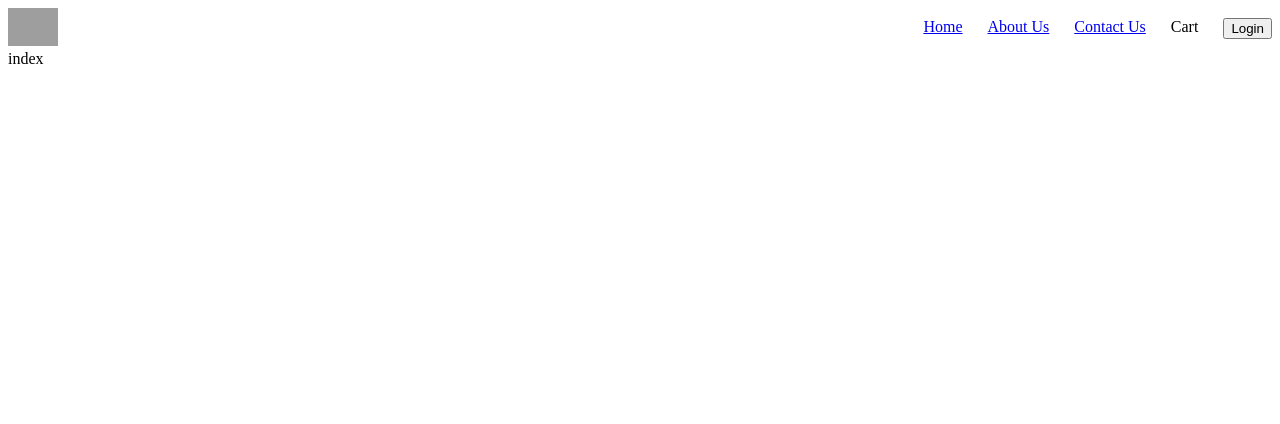
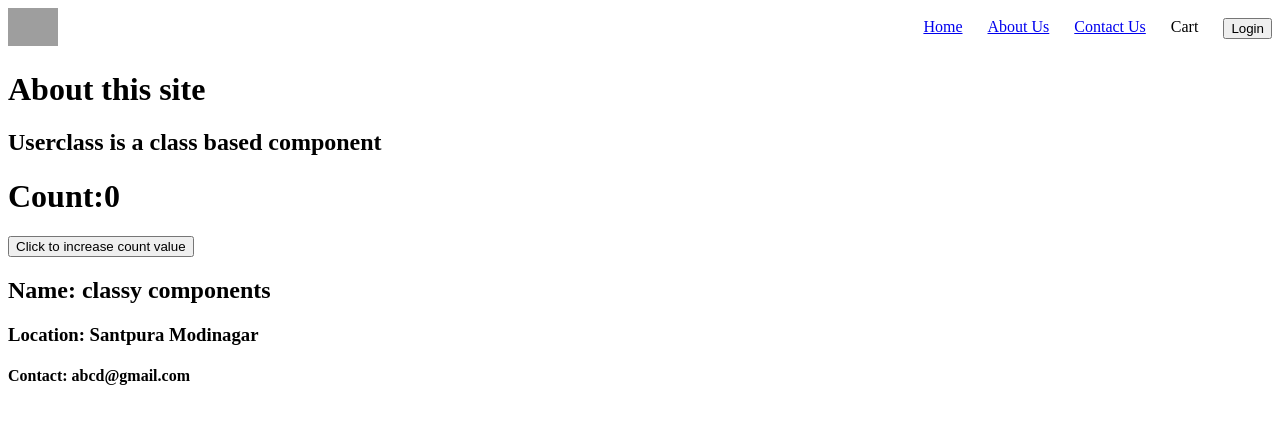
Before and after one commit to AditiSethi0419/HungerHub, a React (Vite) app: page /about in a window 1280 px wide. Shown: the top 424 px of the page. Built offline with nearby package versions, Linux system fonts and the light colour scheme; grey boxes are pictures that could not be loaded.

Commit message:
class components

```diff
--- /dev/null
+++ b/src/components/User/index.jsx
@@ -0,0 +1,13 @@
+import React from 'react'
+
+const index = ({name}) => {
+  return (
+    <div className='userCard'>
+        <h2>Name:{name} </h2>
+        <h3>Location: </h3>
+        <h4>Contact: </h4>
+    </div>
+  )
+}
+
+export default index
--- /dev/null
+++ b/src/components/UserClass/index.jsx
@@ -0,0 +1,40 @@
+import React, { Component } from 'react';
+
+export default class index extends Component {
+    constructor(props){
+
+        super(props);
+        console.log("Child constructor");
+        this.state={
+            // this is a big object containing state of variables
+            count: 0,
+
+        };
+      //  console.log(props);
+    } // Whenever the instance of class is created a constructor is created and props are extracted from super class.Constructor is best place to receive props and create state variables
+
+    componentDidMount(){
+        console.log("Child component did mount");
+    }
+  render() {
+    const {name , location , contact} = this.props;
+    // const {count} = this.state; this can also be done to get count value
+console.log("Child render")
+    return (
+        <div className='user-card'>
+        <h1>Count:{this.state.count}</h1>
+        <button onClick={()=>{
+            //NEVER UPDATE STATE VARIABLES DIRECTLY
+            this.setState({count: this.state.count +1})
+        }}>Click to increase count value</button>
+        <h2>Name: {name}</h2>
+        <h3>Location: {location}</h3>
+        <h4>Contact: {contact}</h4>
+
+    </div>
+    );
+  }
+}
+
+
+// Meaning of creating instance of class : when loading a class baesd component on webpage and giving it some props .
--- a/src/pages/About/index.jsx
+++ b/src/pages/About/index.jsx
@@ -1,9 +1,26 @@
-import React from 'react'
+import UserClass from "../../components/UserClass";
+// import User from "../../components/User";
+import React from "react";
 
-const index = () => {
-  return (
-    <div>index</div>
-  )
+class index extends React.Component{
+  constructor(props){
+    super(props);
+    console.log("Parent Constructor")
+  }
+  componentDidMount(){
+    console.log("Parent component did mount called");
+  }
+  render(){
+    console.log("Parent render");
+    return(
+      <div>
+        <h1>About this site</h1>
+        <h2>Userclass is a class based component</h2>
+        <UserClass name={"classy components"} location={"Santpura Modinagar"} contact={"abcd@gmail.com"} />
+      </div>
+    )
+  }
 }
 
-export default index
+
+export default index;
--- a/src/pages/Home/index.jsx
+++ b/src/pages/Home/index.jsx
@@ -62,11 +62,7 @@ return listOfRestaurants.length === 0 ? (
       </div>
         <div className={styles["top-res-sec"]}>
       {listOfRestaurants.map((restaurant) => (
-      <>
-      {/* {console.log(restaurant?.info?.id)} */}
-       <Link to={`restaurants/${restaurant?.info?.id}`}><RestaurantCard resData={restaurant} key={restaurant.info.id}/></Link>
-       </>
-
+       <Link to={"restaurants/"+restaurant?.info?.id} key={restaurant.info.id}><RestaurantCard resData={restaurant} /></Link>
       ))}
       </div>
     </div>
--- a/src/pages/RestaurantMenu/index.jsx
+++ b/src/pages/RestaurantMenu/index.jsx
@@ -1,33 +1,37 @@
-import { useState, useEffect } from 'react';
+import { useState, useEffect } from "react";
 import Shimmer from "../../components/Shimmer";
+import { useParams } from "react-router-dom";
+import {MENU_API} from "../../utils/constants";
 
 const RestaurantMenu = () => {
   const [resInfo, setResInfo] = useState(null);
 
+  const {resId}= useParams();
 
   const fetchMenu = async () => {
-    const data = await fetch("https://www.swiggy.com/dapi/menu/pl?page-type=REGULAR_MENU&complete-menu=true&lat=12.9715987&lng=77.5945627&restaurantId=671928");
+    const data = await fetch(MENU_API + resId);
     const response = await data.json();
     setResInfo(response.data);
     console.log(response.data);
-    console.log(resInfo);
-  }
-  //console.log(resInfo?.cards[2]?.card?.card?.info);
-  // eslint-disable-next-line no-unsafe-optional-chaining
-  //const {name , cuisines , costForTwoMessage } = resInfo?.cards[2]?.card?.card?.info;
-  //console.log(name , cuisines , costForTwoMessage) ;
-
-
+    // console.log(resInfo);
+  };
   useEffect(() => {
-    fetchMenu()
+    fetchMenu();
   }, []); // since dependency array is empty data call will be made only once after initial render.
   //console.log("hello i am rendered");
 
-  return resInfo === null ? (<Shimmer />) : (
-    <div className='menu'>
-      {/* <h1>{name}</h1>
+  if (resInfo === null) return <Shimmer />; // ✅ early return
+
+   //console.log(resInfo?.cards[2]?.card?.card?.info);
+  const { name, cuisines, costForTwoMessage } =
+    resInfo?.cards[2]?.card?.card?.info ?? {};
+  //console.log(name , cuisines , costForTwoMessage) ;
+
+  return  (
+    <div className="menu">
+      <h1>{name}</h1>
       <h3>{cuisines.join(" , ")}</h3>
-      <h3>{costForTwoMessage}</h3> */}
+      <h3>{costForTwoMessage}</h3>
       <h2>Menu</h2>
       <ul>
         <li></li>
@@ -36,7 +40,7 @@ const RestaurantMenu = () => {
         <li></li>
       </ul>
     </div>
-  )
-}
+  );
+};
 
 export default RestaurantMenu;
--- /dev/null
+++ b/src/utils/constants.js
@@ -0,0 +1 @@
+export const MENU_API ="https://www.swiggy.com/dapi/menu/pl?page-type=REGULAR_MENU&complete-menu=true&lat=12.9715987&lng=77.5945627&restaurantId=";
```
